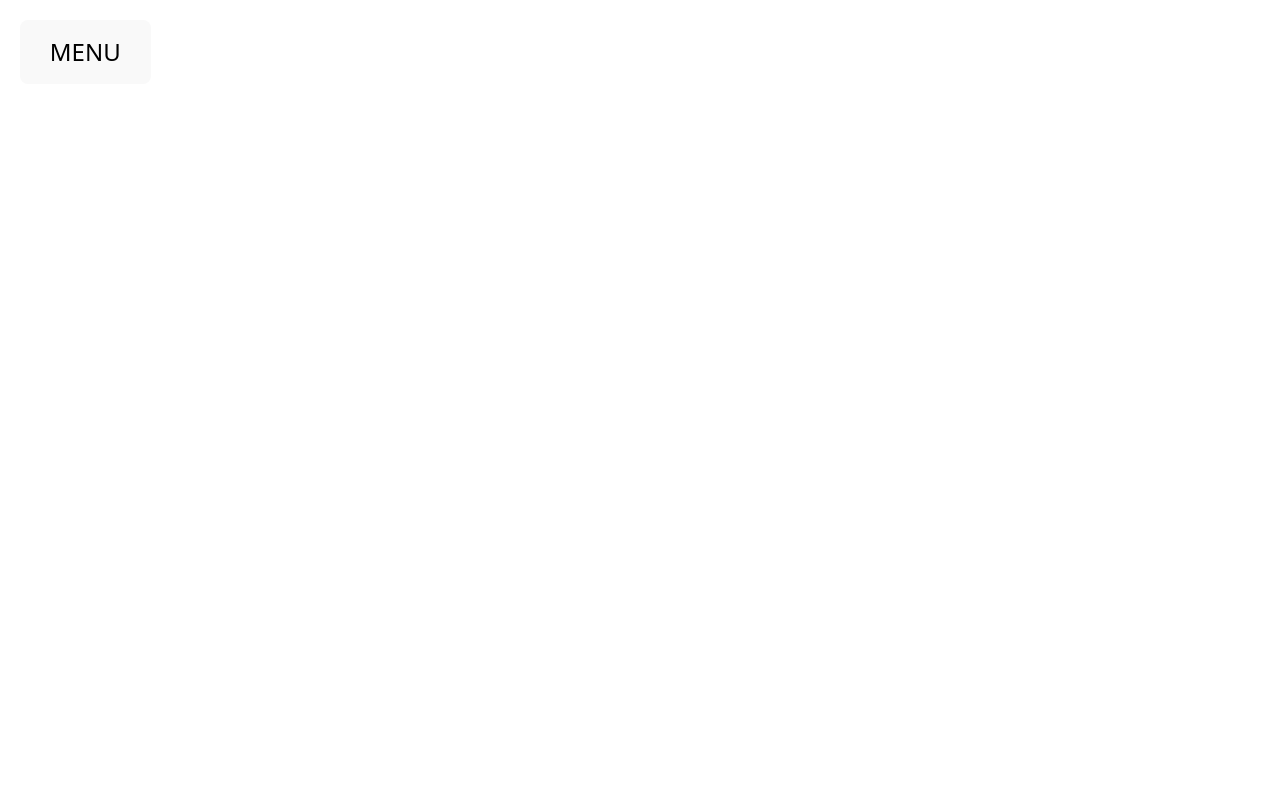
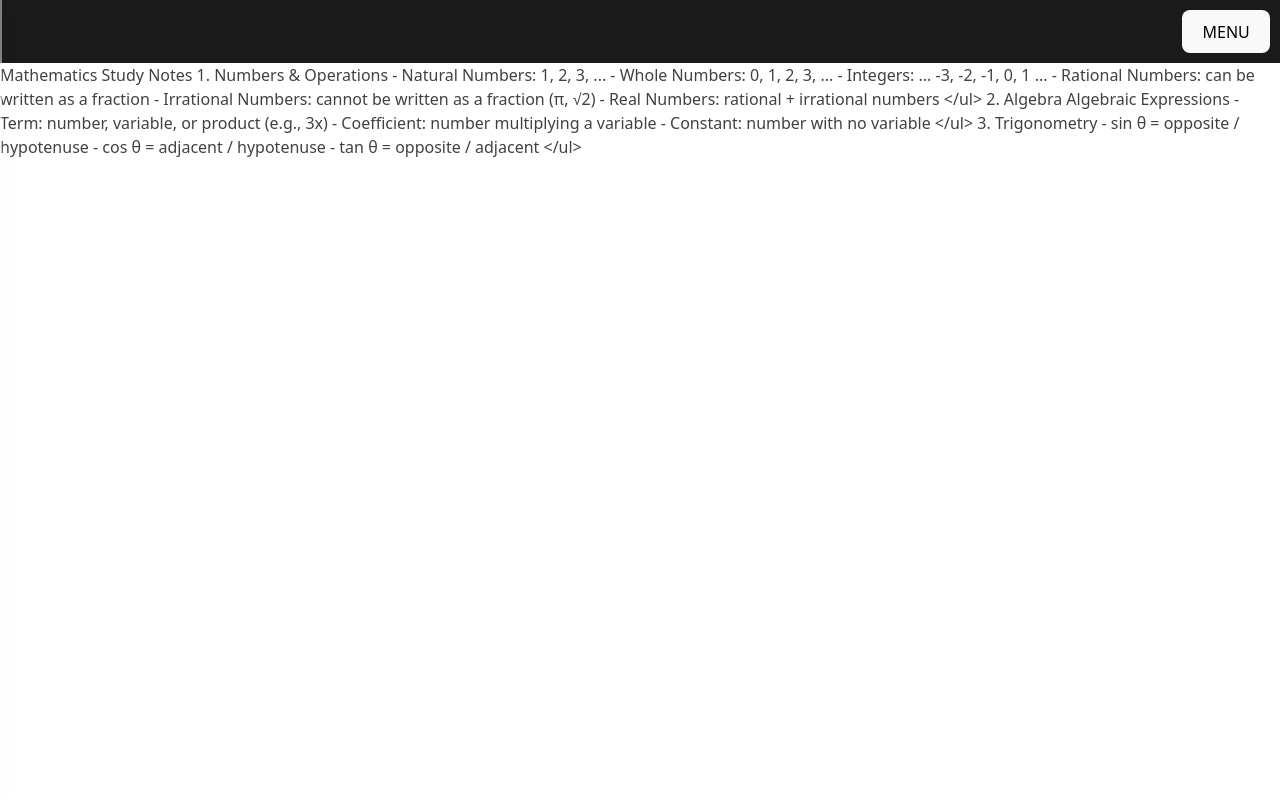
Before and after one commit to TapasPulis/Study-Notes-Hub, a React (Vite) app: page /maths in a window 1280 px wide. Shown: the top 800 px of the page. Built offline with nearby package versions, Linux system fonts and the light colour scheme; the HTML template or start-up script is replaced by a standard one.

Commit message:
Customized the sidebar with css

```diff
--- a/src/App.tsx
+++ b/src/App.tsx
@@ -1,10 +1,24 @@
 import "./index.css";
-import Sidebar from "./components-1/sidebar.component";
+import { Route, Routes } from "react-router-dom";
+import MainLayout from "./layouts/main.layout";
+import HomePage from "./pages/home.page";
+import MathsPage from "./pages/maths.page";
+import EnglishPage from "./pages/english.page";
+import HistoryPage from "./pages/history.page";
+import SciencePage from "./pages/science.page";
 
 export default function App() {
   return (
-    <div>
-      <Sidebar />
-    </div>
+    <>
+      <Routes>
+        <Route element={<MainLayout />}>
+          <Route path="/" element={<HomePage />} />
+          <Route path="/maths" element={<MathsPage />} />
+          <Route path="/english" element={<EnglishPage />} />
+          <Route path="/history" element={<HistoryPage />} />
+          <Route path="/science" element={<SciencePage />} />
+        </Route>
+      </Routes>
+    </>
   );
 }
--- /dev/null
+++ b/src/components-1/dark.light.tsx
@@ -0,0 +1,27 @@
+import { useState, useEffect } from "react";
+type theme = "light" | "dark";
+export default function ThemeToggle() {
+  const [theme, setTheme] = useState<theme>(() => {
+    const stored = localStorage.getItem("theme");
+    return stored === "dark" ? "dark" : "light";
+  });
+
+  useEffect(() => {
+    document.documentElement.setAttribute("data-theme", theme);
+    localStorage.setItem("theme", theme);
+  }, [theme]);
+
+  const toggleTheme = () => {
+    setTheme((prev) => (prev === "light" ? "dark" : "light"));
+  };
+
+  return (
+    <button
+      className="themeToggle"
+      onClick={toggleTheme}
+      style={{ padding: "6px 12px" }}
+    >
+      {theme === "light" ? "Dark mode" : "Light mode"}
+    </button>
+  );
+}
--- a/src/components-1/data.ts
+++ b/src/components-1/data.ts
@@ -9,36 +9,33 @@ export const mathNotes: Note = {
   subject: "Math",
   title: "Math Notes",
   content: `
-        <h1>Mathematics Study Notes</h1>
+        Mathematics Study Notes
 
-        <h2>1. Numbers & Operations</h2>
-        <ul>
-            <li>Natural Numbers: 1, 2, 3, ...</li>
-            <li>Whole Numbers: 0, 1, 2, 3, ...</li>
-            <li>Integers: ... -3, -2, -1, 0, 1 ...</li>
-            <li>Rational Numbers: can be written as a fraction</li>
-            <li>Irrational Numbers: cannot be written as a fraction (π, √2)</li>
-            <li>Real Numbers: rational + irrational numbers</li>
+        1. Numbers & Operations
+        - Natural Numbers: 1, 2, 3, ...
+        - Whole Numbers: 0, 1, 2, 3, ...
+        - Integers: ... -3, -2, -1, 0, 1 ...
+        - Rational Numbers: can be written as a fraction
+        - Irrational Numbers: cannot be written as a fraction (π, √2)
+        - Real Numbers: rational + irrational numbers
         </ul>
 
-        <h2>2. Algebra</h2>
-        <h3>Algebraic Expressions</h3>
-        <ul>
-            <li>Term: number, variable, or product (e.g., 3x)</li>
-            <li>Coefficient: number multiplying a variable</li>
-            <li>Constant: number with no variable</li>
+        2. Algebra
+        Algebraic Expressions
+        - Term: number, variable, or product (e.g., 3x)
+            - Coefficient: number multiplying a variable
+            - Constant: number with no variable
         </ul>
 
-        <h2>3. Trigonometry</h2>
-        <ul>
-            <li>sin θ = opposite / hypotenuse</li>
-            <li>cos θ = adjacent / hypotenuse</li>
-            <li>tan θ = opposite / adjacent</li>
+        3. Trigonometry
+        - sin θ = opposite / hypotenuse
+        - cos θ = adjacent / hypotenuse
+        - tan θ = opposite / adjacent
         </ul>`,
   difficulty: "hard",
 };
 
-const englishNotes: Note = {
+export const englishNotes: Note = {
   subject: "English",
   title: "English Notes",
   content: `<h1>English Study Notes</h1>
@@ -74,7 +71,7 @@ const englishNotes: Note = {
         </ul>`,
   difficulty: "easy",
 };
-const historyNotes: Note = {
+export const historyNotes: Note = {
   subject: "History",
   title: "History Notes",
   content: `
@@ -112,7 +109,7 @@ const historyNotes: Note = {
   difficulty: "normal",
 };
 
-const scienceNotes: Note = {
+export const scienceNotes: Note = {
   subject: "Science",
   title: "Science Notes",
   content: `
--- a/src/components-1/sidebar.component.tsx
+++ b/src/components-1/sidebar.component.tsx
@@ -1,26 +1,23 @@
 import { useState } from "react";
+import { Link } from "react-router-dom";
+import ThemeToggle from "./dark.light";
 
 const Sidebar = () => {
   const [open, setOpen] = useState<boolean>(false);
 
   return (
     <>
-      <div className="app">
-        <button className="toggle-btn" onClick={() => setOpen(!open)}>
-          MENU
-        </button>
-
-        <div className={`sidebar ${open ? "open" : ""}`}>
-          <a href="#">Maths</a>
-          <a href="#">English</a>
-          <a href="#">History</a>
-          <a href="#">Science</a>
-        </div>
-      </div>
-
-      <div className="content">
-        <h1>Information</h1>
-      </div>
+      <header className="navbar">
+        <button onClick={() => setOpen(!open)}>MENU</button>
+        <nav className={`sidebar ${open ? "open" : ""}`}>
+          <Link to="/">Home</Link>
+          <Link to="/maths">Maths</Link>
+          <Link to="/english">English</Link>
+          <Link to="/history">History</Link>
+          <Link to="/science">Science</Link>
+          <ThemeToggle />
+        </nav>
+      </header>
     </>
   );
 };
--- a/src/index.css
+++ b/src/index.css
@@ -1,3 +1,9 @@
+* {
+  box-sizing: border-box;
+  padding: 0;
+  margin: 0;
+}
+
 :root {
   font-family: system-ui, Avenir, Helvetica, Arial, sans-serif;
   line-height: 1.5;
@@ -22,12 +28,8 @@ a:hover {
   color: #535bf2;
 }
 
-body {
-  margin: 0;
-  display: flex;
-  place-items: center;
-  min-width: 320px;
-  min-height: 100vh;
+main {
+  height: 100vh;
 }
 
 h1 {
@@ -65,26 +67,40 @@ button:focus-visible {
   button {
     background-color: #f9f9f9;
   }
+
+  /* .sidebar {
+    background: rgba(255, 255, 255, 0.2);
+    border: 1px solid rgba(255, 255, 255, 0.3);
+    color: #213547;
+  } */
 }
 
-/* Sidebar*/
+/*** Sidebar ***/
 
-.app {
+.navbar {
   display: flex;
+  align-items: center;
+  justify-content: flex-end;
+  padding: 10px;
+  background-color: #1a1a1a;
+  color: white;
 }
 
 .toggle-btn {
-  position: absolute;
-  top: 20px;
-  left: 20px;
   font-size: 24px;
   cursor: pointer;
 }
 
 .sidebar {
+  position: fixed;
+  top: 0;
+  left: 0;
   width: 0;
   overflow: hidden;
-  background: #333;
+  background: rgba(255, 255, 255, 0.2);
+  box-shadow: 0 4px 30px rgba(0, 0, 0, 0.1);
+  backdrop-filter: blur(5px);
+  -webkit-backdrop-filter: blur(5px);
   color: white;
   height: 100vh;
   padding-top: 60px;
@@ -107,3 +123,30 @@ button:focus-visible {
 .content {
   padding: 40px;
 }
+
+/*** Dark/Light mode ***/
+
+:root {
+  --bg-color: #ffffff;
+  --text-color: #434040;
+}
+
+[data-theme="dark"] {
+  --bg-color: #423d3d;
+  --text-color: #ffffff;
+}
+
+body {
+  background-color: var(--bg-color);
+  color: var(--text-color);
+  transition: 0.25s ease;
+}
+
+.themeToggle {
+  margin-left: 20px;
+}
+.sidebar {
+  background: rgba(255, 255, 255, 0.2);
+  border: 1px solid rgba(255, 255, 255, 0.3);
+  color: #213547;
+}
--- /dev/null
+++ b/src/layouts/main.layout.tsx
@@ -0,0 +1,14 @@
+import { Outlet } from "react-router-dom";
+import Sidebar from "../components-1/sidebar.component";
+const MainLayout = () => {
+  return (
+    <div className="layout">
+      <Sidebar />
+      <main>
+        <Outlet />
+      </main>
+    </div>
+  );
+};
+
+export default MainLayout;
--- /dev/null
+++ b/src/pages/home.page.tsx
@@ -0,0 +1,7 @@
+import React from "react";
+
+const HomePage = () => {
+  return <div>HomePage</div>;
+};
+
+export default HomePage;
--- a/src/pages/maths.page.tsx
+++ b/src/pages/maths.page.tsx
@@ -1,7 +1,11 @@
-import React from "react";
+import { mathNotes } from "../components-1/data";
 
 const MathsPage = () => {
-  return <div>MathsPage</div>;
+  return (
+    <div>
+      <p>{mathNotes.content}</p>
+    </div>
+  );
 };
 
 export default MathsPage;
```
